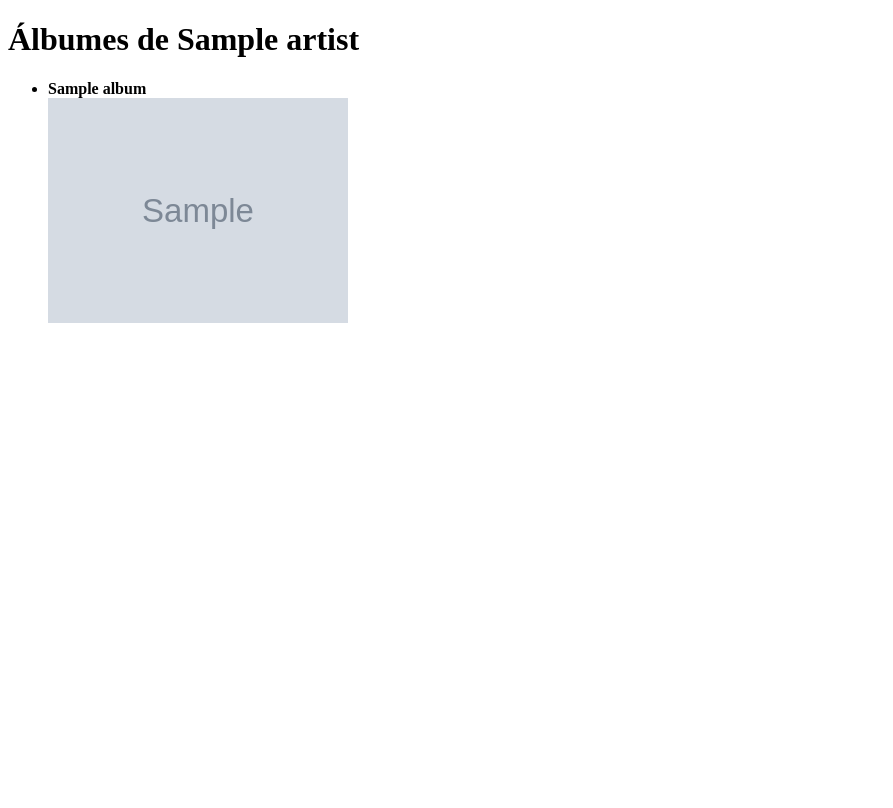
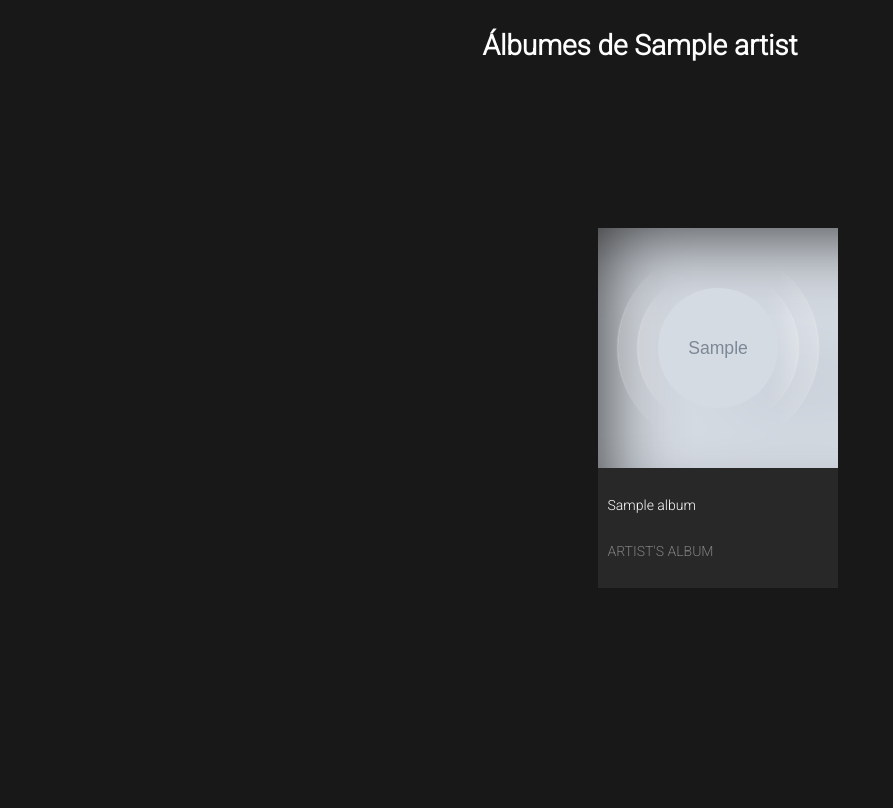
Before and after one commit to Orrv2904/flask-request-api-example, a Flask app: template templates/albums.html in a window 1280 px wide. Shown: the whole page, without its empty margins (0-893 px from the left). Before the commit the page ends 323 px from the top, so only its background shows below. Run offline with Flask 3, Linux system fonts and the light colour scheme; the template is opened without the code that fills it: most values are stand-ins (such as "Sample title", 1, 10 or a date in 2020); grey boxes marked "Sample" are stand-in pictures; parts of the project's set-up code (start-up, migrations or seed data) failed here and were passed over.

Commit message:
:lipstick:

```diff
--- a/application.py
+++ b/application.py
@@ -6,6 +6,11 @@ from dotenv import load_dotenv
 load_dotenv()
 app = Flask(__name__)
 
+api_key = os.environ.get("X_RapidAPI_Key")
+api_host = os.environ.get("X_RapidAPI_Host")
+
+if api_key is None or api_host is None:
+    raise Exception("Debes configurar las variables de entorno X_RapidAPI_Key y X_RapidAPI_Host.")
 
 @app.route('/')
 def index():
@@ -15,31 +20,22 @@ def index():
 def album():
     artista = request.form['artista']
 
-    # Realiza la solicitud a la API de Spotify
     url = "https://spotify23.p.rapidapi.com/search/"
     querystring = {"q": artista, "type": "multi", "offset": "0", "limit": "10", "numberOfTopResults": "5"}
     headers = {
-        "X-RapidAPI-Key": "dd03069afbmsh67292d8018889fep197c7djsn3f98e606e1a2",
-        "X-RapidAPI-Host": "spotify23.p.rapidapi.com"
+    "X-RapidAPI-Key": api_key,
+    "X-RapidAPI-Host": api_host
     }
     response = requests.get(url, headers=headers, params=querystring)
     data = response.json()
-
-    # Imprime la respuesta completa de la API en la consola para depurar
     print(json.dumps(data, indent=4))
-
-    # Extrae los nombres de los álbumes y las imágenes de portada
     albums = []
     for item in data.get('albums', {}).get('items', []):
         album_name = item.get('data', {}).get('name', '')
         cover_url = item.get('data', {}).get('coverArt', {}).get('sources', [{}])[0].get('url', '')
         albums.append({'name': album_name, 'cover_url': cover_url})
 
-    # Renderiza una plantilla HTML para mostrar los álbumes
     return render_template('albums.html', artist=artista, albums=albums)
-
-
-
 
 if __name__ == '__main__':
     app.run()
--- /dev/null
+++ b/static/albums.css
@@ -0,0 +1,96 @@
+@import url(https://fonts.googleapis.com/css?family=Roboto:300);
+.artists-container {
+  display: flex;
+  justify-content: center;
+  align-items: center;
+  margin-left: 155px;
+}
+
+.artist {
+  width: 240px;
+  height: 360px;
+  margin-right: 20px;
+  background: #282828;
+}
+.artist:last-child {
+  margin: 0;
+}
+.artist__thumbnail {
+  position: relative;
+  width: 240px;
+  height: 240px;
+  overflow: hidden;
+}
+.artist__blur {
+  position: absolute;
+  top: 0;
+  left: 0;
+  filter: blur(40px);
+  z-index: 1;
+}
+.artist__image {
+  width: 120px;
+  height: 120px;
+  border-radius: 50%;
+  z-index: 3;
+  position: absolute;
+  top: 50%;
+  left: 50%;
+  transform: translate(-50%, -50%);
+}
+.artist__ring {
+  width: 160px;
+  height: 160px;
+  border-radius: 50%;
+  background: linear-gradient(90deg, rgba(255, 255, 255, 0.2) 0%, rgba(0, 0, 0, 0) 20%, rgba(0, 0, 0, 0) 80%, rgba(255, 255, 255, 0.2) 100%);
+  z-index: 2;
+  box-shadow: 4px 0 2px -4px rgba(255, 255, 255, 0.9), -4px 0 2px -4px rgba(255, 255, 255, 0.9);
+  position: absolute;
+  top: 50%;
+  left: 50%;
+  transform: translate(-50%, -50%);
+}
+.artist__ring--outer {
+  width: 200px;
+  height: 200px;
+}
+.artist__label {
+  display: flex;
+  height: 120px;
+  flex-direction: column;
+  justify-content: space-between;
+  padding: 15px 10px;
+}
+
+.capital {
+  color: #7f7f7f;
+  text-transform: uppercase;
+}
+
+*, *:after, *:before {
+  box-sizing: border-box;
+}
+
+html, body {
+  height: 100%;
+}
+
+body {
+  display: flex;
+  justify-content: center;
+  align-items: center;
+  background: #181818;
+  color: #fefefe;
+  font-family: Roboto;
+  font-size: 14px;
+}
+
+.h1 {
+  color: #fefefe;
+  position: absolute;
+  top: 0;
+  left: 50%;
+  transform: translateX(-50%);
+  background: #181818;
+  padding: 10px 20px;
+}/*# sourceMappingURL=albums.css.map */
--- /dev/null
+++ b/static/albums.scss
@@ -0,0 +1,101 @@
+@import url(https://fonts.googleapis.com/css?family=Roboto:300);
+$color-background: #181818;
+$color-item-background: #282828;
+$color-type: #fefefe;
+$thumb-side: 240px;
+$item-height: 360px;
+
+
+@mixin center-center {
+  position: absolute;
+  top: 50%;
+  left: 50%;
+  transform: translate(-50%, -50%);
+}
+
+.artists-container {
+    display: flex;
+    justify-content: center;
+    align-items: center;
+    margin-left: 155px;
+  }
+
+.artist {
+    width: $thumb-side;
+    height: $item-height;
+    margin-right: 20px;
+    background: $color-item-background;
+    &:last-child {
+      margin: 0;
+    }
+  &__thumbnail {
+    position: relative;
+    width: $thumb-side;
+    height: $thumb-side;
+    overflow: hidden;
+  }
+  &__blur {
+    position: absolute;
+    top: 0;
+    left: 0;
+    filter: blur(40px);
+    z-index: 1;
+  }
+  &__image {
+    width: ($thumb-side / 2);
+    height: ($thumb-side / 2);;
+    border-radius: 50%;
+    z-index: 3;
+    @include center-center;
+  }
+  &__ring {
+    width: 160px;
+    height: 160px;
+    border-radius: 50%;
+    background: linear-gradient(90deg, rgba(255, 255, 255, .2) 0%, rgba(0, 0, 0, 0) 20%, rgba(0, 0, 0, 0) 80%, rgba(255, 255, 255, .2) 100%);
+    z-index: 2;
+    box-shadow: 4px 0 2px -4px rgba(255, 255, 255, .9), -4px 0 2px -4px rgba(255, 255, 255, .9);
+    @include center-center;
+    &--outer {
+      width: 200px;
+      height: 200px;
+    }
+  }
+  &__label {
+    display: flex;
+    height: ($item-height - $thumb-side);
+    flex-direction: column;
+    justify-content: space-between;
+    padding: 15px 10px;
+  }
+}
+.capital {
+  color: darken($color-type, 50);
+  text-transform: uppercase;
+}
+
+*, *:after, *:before {
+  box-sizing: border-box;
+}
+html {
+  height: 100%;
+}
+body {
+  @extend html;
+  display: flex;
+  justify-content: center;
+  align-items: center;
+  background: $color-background;
+  color: $color-type;
+  font-family: Roboto;
+  font-size: 14px;
+}
+.h1 {
+  color: $color-type;
+  position: absolute;
+  top: 0;
+  left: 50%;
+  transform: translateX(-50%);
+  background: $color-background;
+  padding: 10px 20px;
+}
--- a/templates/albums.html
+++ b/templates/albums.html
@@ -2,16 +2,25 @@
 <html>
 <head>
     <title>Álbumes de {{ artist }}</title>
+    <link rel="stylesheet" type="text/css" href="{{ url_for('static', filename='albums.css') }}">
 </head>
+<h1 class="h1">Álbumes de {{ artist }}</h1>
 <body>
-    <h1>Álbumes de {{ artist }}</h1>
-    <ul>
-        {% for album in albums %}
-        <li>
-            <strong>{{ album.name }}</strong><br>
-            <img src="{{ album.cover_url }}" alt="{{ album.name }}" width="300"><br><br>
-        </li>
-        {% endfor %}
-    </ul>
+        <div class="artists-container">
+            {% for album in albums %}
+            <div class="artist">
+              <div class="artist__thumbnail">
+                <img class="artist__blur" src="{{ album.cover_url }}">
+                <img class="artist__image" src="{{ album.cover_url }}" alt="{{ album.name }}" width="300">
+                <div class="artist__ring"></div>
+                <div class="artist__ring artist__ring--outer"></div>
+              </div>
+              <div class="artist__label">
+                <p>{{ album.name }}</p>
+                <p class="capital">Artist's album</p>
+              </div>
+            </div>
+            {% endfor %}
+          </div>
 </body>
 </html>
```
Also changed, not shown: 2 other files.
